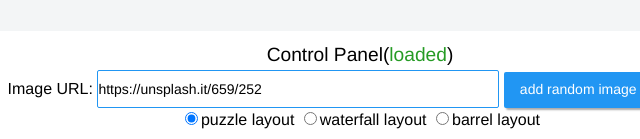
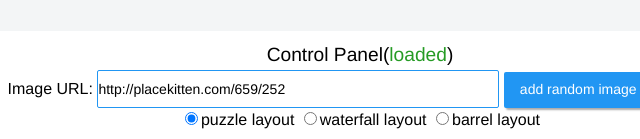
Before and after one commit to honggin/gallery, a website: page index.html in a window 1280 px wide. Both pictures are taken after typing "Sample" into the empty fields and a click on the button "add random image". Shown: the part 658-797 px from the top of the page, 280-920 px from the left. Drawn offline with Linux system fonts and the light colour scheme; files that its build step writes are made by us from their sources.

Commit message:
修正若干bug

```diff
--- a/src/js/gallery.js
+++ b/src/js/gallery.js
@@ -28,26 +28,14 @@
 
     var OPERATION = {
         ADD: {
-            1: function () {
-                _addPuzzleItem();
-            },
-            2: function () {
-                _addWaterfallItem();
-            },
-            3: function () {
-                _addBarrelItem();
-            }
+            1: _addPuzzleItem,
+            2: _addWaterfallItem,
+            3: _addBarrelItem
         },
         RESET: {
-            1: function () {
-                _resetPuzzle();
-            },
-            2: function () {
-                _resetWaterfall();
-            },
-            3: function () {
-                _resetBarrel();
-            }
+            1: _resetPuzzle,
+            2: _resetWaterfall,
+            3: _resetBarrel
         }
     };
 
--- a/src/js/index.js
+++ b/src/js/index.js
@@ -132,7 +132,7 @@ window.onload = function () {
         var width = Math.floor(Math.random() * 300) + 500;
         var height = Math.floor(Math.random() * 300) + 250;
 
-        return 'https://unsplash.it/'+width+'/'+height;
+        return 'http://placekitten.com/'+width+'/'+height;
     }
 
     function $ (id) {
```
Also changed, not shown: index.html (+1 -2 lines), dist/js/gallery.min.js, dist/js/index.min.js.
